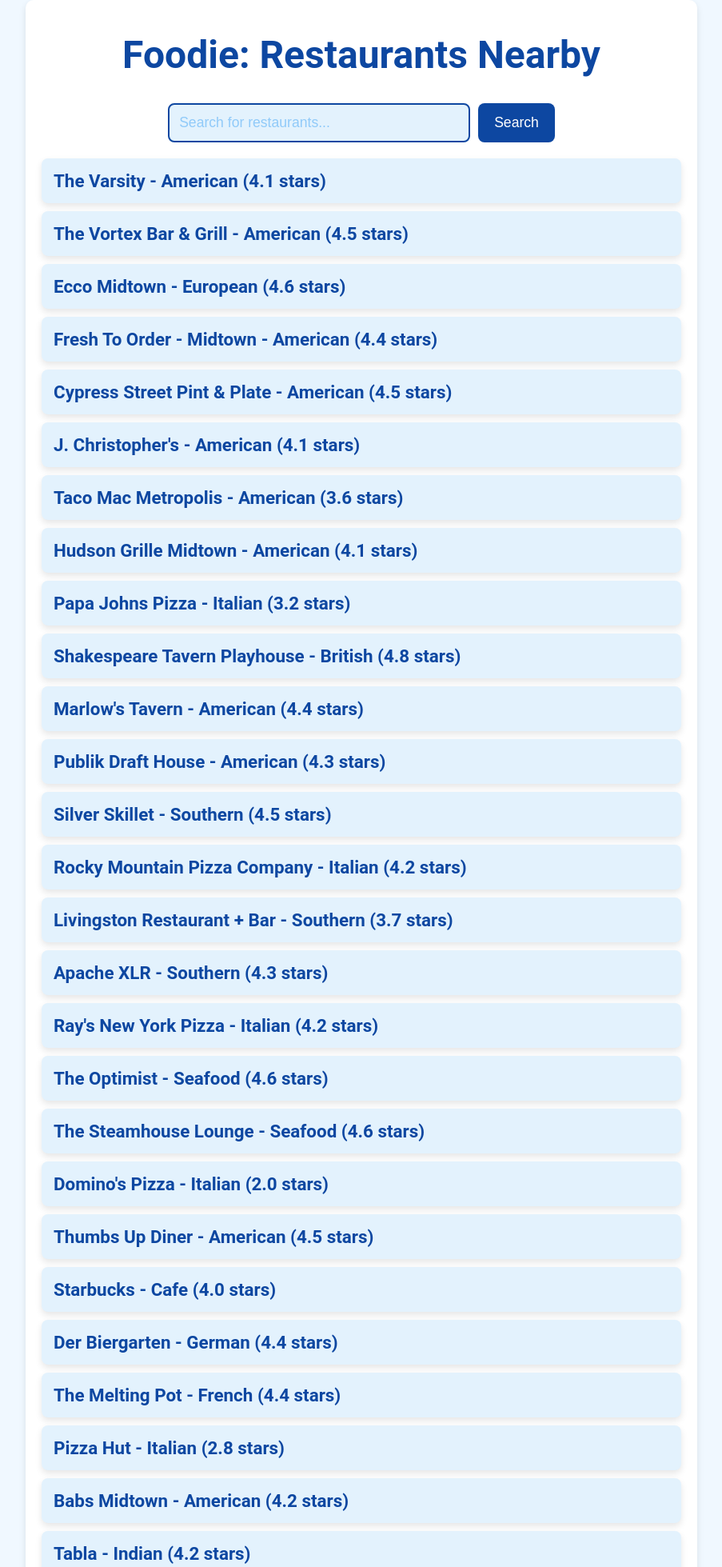
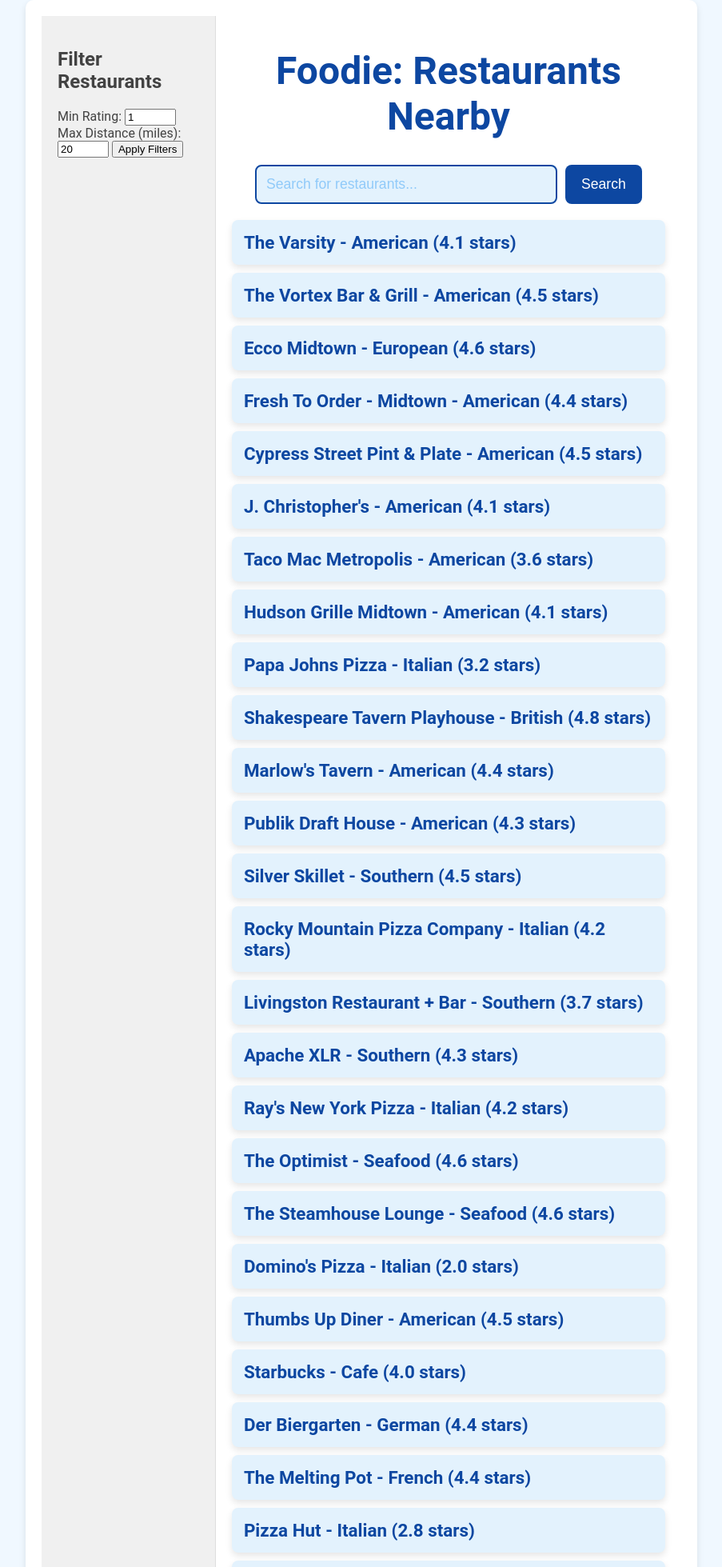
Before and after one commit to anyakhosla/Foodie, a Django app: page /foodie/ in a window 1280 px wide. Shown: the top 1959 px of the page at 80% size, without its empty margins (188-1091 px from the left). Run offline with Django 5.2, Linux system fonts and the light colour scheme; data comes from the database, SQL or seed files in the repository; both versions use the stored data as it was after the commit.

Commit message:
Added sidebar filter to restaurant list page (integrated the mapView functionality)

```diff
--- a/foodie/templates/foodie/restaurant_list.html
+++ b/foodie/templates/foodie/restaurant_list.html
@@ -1,16 +1,95 @@
 {% load static %}
-
 <!DOCTYPE html>
 <html lang="en">
 <head>
     <meta charset="UTF-8">
     <meta name="viewport" content="width=device-width, initial-scale=1.0">
     <title>Foodie: Restaurants Nearby</title>
+    <link rel="stylesheet" href="{% static 'restaurantPageList.css' %}">
+    <style>
+        .container {
+            display: flex;
+            flex-direction: row;
+        }
+        .sidebar {
+            width: 250px;
+            padding: 20px;
+            background-color: #f0f0f0;
+            border-right: 1px solid #ddd;
+        }
+        .main-content {
+            flex-grow: 1;
+            padding: 20px;
+        }
+        .filter-form label {
+            display: block;
+            margin-top: 10px;
+        }
+        .filter-form input {
+            width: 100%;
+            padding: 5px;
+            margin-top: 5px;
+        }
+        .filter-form button {
+            margin-top: 10px;
+            padding: 5px 10px;
+            background-color: #007bff;
+            color: white;
+            border: none;
+            cursor: pointer;
+        }
+        .filter-form button:hover {
+            background-color: #0056b3;
+        }
+    </style>
+    <script>
+        function applyFilters() {
+            const minRating = document.getElementById('min-rating').value;
+            const maxDistance = document.getElementById('max-distance').value;
+            const url = `/foodie/filter_restaurants/?min_rating=${minRating}&max_distance=${maxDistance}`;
 
-    <link rel="stylesheet" href="{% static 'restaurantPageList.css' %}">
+            fetch(url)
+                .then(response => response.json())
+                .then(data => {
+                    updateRestaurantList(data.restaurants);
+                })
+                .catch(error => console.error('Error fetching restaurant data:', error));
+        }
+
+        function updateRestaurantList(restaurants) {
+            const restaurantList = document.querySelector('.restaurant-list');
+            restaurantList.innerHTML = ''; // Clear existing list
+            if (restaurants.length === 0) {
+                restaurantList.innerHTML = '<li class="no-restaurants">No restaurants found matching your search criteria.</li>';
+                return;
+            }
+            restaurants.forEach(restaurant => {
+                const listItem = document.createElement('li');
+                listItem.className = 'restaurant-item';
+                listItem.innerHTML = `
+                    <a href="/foodie/${restaurant.id}/" class="restaurant-link">
+                        ${restaurant.name} - ${restaurant.cuisine} (${restaurant.overall_rating} stars)
+                    </a>
+                `;
+                restaurantList.appendChild(listItem);
+            });
+        }
+    </script>
 </head>
 <body>
     <div class="container">
+        <div class="sidebar">
+            <h2>Filter Restaurants</h2>
+            <label for="min-rating">Min Rating:</label>
+            <input type="number" id="min-rating" name="min_rating" value="1" min="1" max="5" step="0.1">
+
+            <label for="max-distance" style="margin-top: 20px;">Max Distance (miles):</label> <!-- Added margin for separation -->
+            <input type="number" id="max-distance" name="max_distance" value="20" min="1" max="100">
+
+            <button onclick="applyFilters()">Apply Filters</button>
+        </div>
+
+        <div class="main-content">
             <h1>Foodie: Restaurants Nearby</h1>
 
             <form method="GET" action="" class="search-form">
@@ -30,5 +109,6 @@
                 {% endfor %}
             </ul>
         </div>
+    </div>
 </body>
 </html>
```
Also changed, not shown: foodie/templates/foodie/mapView.html (+5 -6 lines), db.sqlite3. Lines whose indentation alone changed are shown as unchanged.
